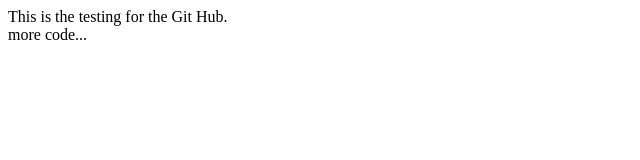
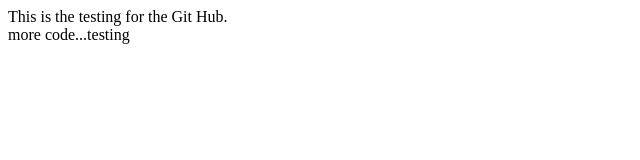
Before and after one commit to 49tushar/gitlearning, a plain HTML site: page WebContent/Index.html in a window 1280 px wide. Shown: the full height of the page, 0-640 px from the left. Drawn offline with Linux system fonts and the light colour scheme.

Commit message:
added coded in index.html

```diff
--- a/WebContent/Index.html
+++ b/WebContent/Index.html
@@ -8,6 +8,6 @@
 	This is the testing for the Git Hub.
 
 	<br/>
-	more code...
+	more code...testing
 </body>
 </html>
```
